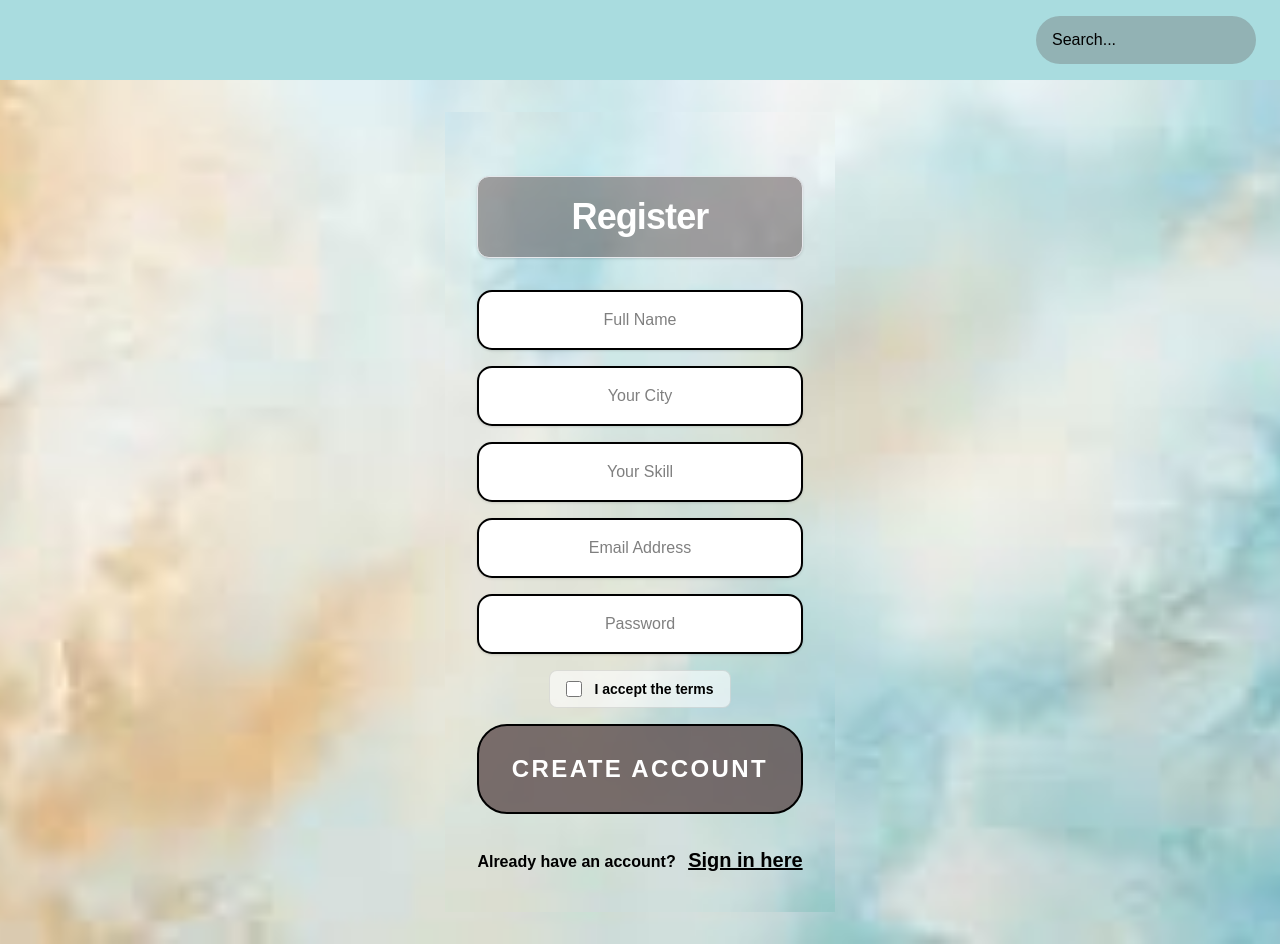
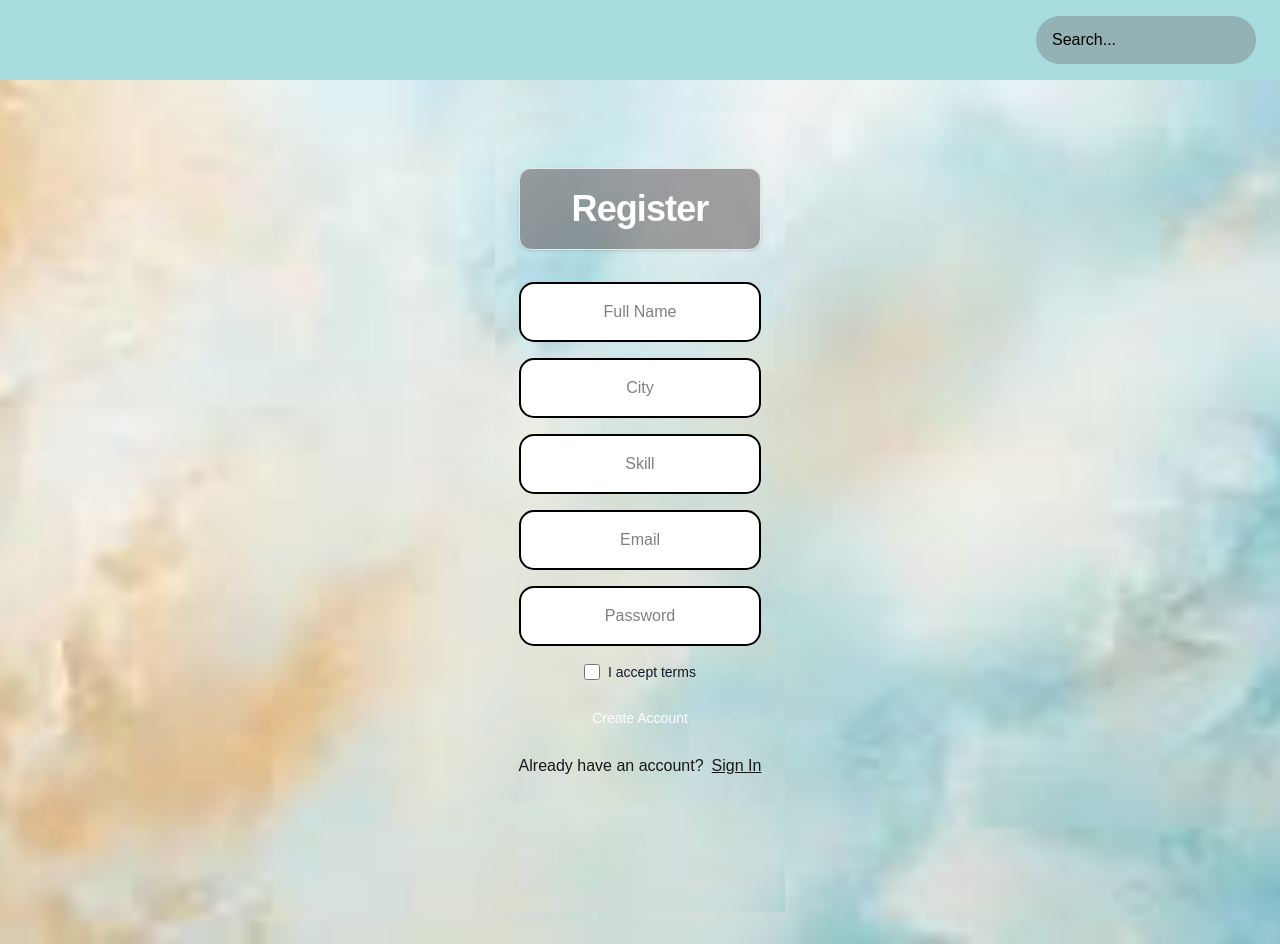
Before and after one commit to PallaviPattanashetti/newfrontend, a Next.js app: page /pages/Register in a window 1280 px wide. Built offline with nearby package versions, Linux system fonts and the light colour scheme.

Commit message:
seperated register nad login

```diff
--- a/app/components/RegisterForm.tsx
+++ b/app/components/RegisterForm.tsx
@@ -1,18 +1,180 @@
+
+// "use client";
+
+// import React, { useState } from "react";
+// import { Button, Checkbox, Label } from "flowbite-react";
+// import { useRouter } from "next/navigation";
+// import { motion, AnimatePresence } from "framer-motion";
+// import { createAccount, login } from "@/lib/user-services";
+
+// const RegisterForm = () => {
+//   const { push } = useRouter();
+
+
+//   const [switchBool, setSwitchBool] = useState(false);
+
+
+//   const [formData, setFormData] = useState({
+//     name: "",
+//     email: "",
+//     password: "",
+//     city: "",
+//     skill: "",
+//   });
+
+//   const handleSwitch = () => setSwitchBool(!switchBool);
+
+//   const handleSubmit = async (e: React.FormEvent) => {
+//     e.preventDefault();
+
+//     if (!switchBool) {
+
+//       const success = await createAccount(formData);
+//       if (success) {
+//         alert("Account Created! Please Sign In.");
+//         setSwitchBool(true);
+//       } else {
+//         alert("Registration failed. Email might already exist.");
+//       }
+//     } else {
+//       // LOGIN LOGIC
+//     //   const token = await login({
+//     //     UserEmail: formData.email,
+//     //     password: formData.password
+//     //   });
+
+// //       if (token) {
+// //         localStorage.setItem("token", token.token);
+// //         push("/HelpCategory");
+// //       } else {
+// //         alert("LOGIN NO GOOD!");
+// //       }
+//     }
+//   };
+
+
+//   const inputContainer = "w-full max-w-[505px] h-[60px] border-2 border-black rounded-[15px] bg-white flex items-center overflow-hidden mb-4 shadow-sm focus-within:ring-2 focus-within:ring-black transition-all";
+//   const inputBase = "w-full h-full text-center border-none focus:ring-0 text-black placeholder-black/50 font-medium bg-transparent";
+
+//   return (
+//     <div className="min-h-screen bg-cover bg-center flex flex-col items-center p-4 md:p-8"
+//          style={{ backgroundImage: "url('/assets/TBBackround.jpeg')" }}>
+
+
+
+
+//        <motion.div
+//         initial={{ y: -20, opacity: 0 }}
+//         animate={{ y: 0, opacity: 1 }}
+//         className="w-full max-w-87.5 bg-[#5F4F4F]/50 rounded-xl flex items-center justify-center my-6 md:my-8 p-5 border border-gray-200 shadow-sm"
+//       >
+//         <h1 className="text-3xl md:text-4xl font-bold text-white tracking-tight text-center">
+//        {switchBool ? "Sign In" : "Register"}
+//         </h1>
+//       </motion.div>
+
+//       <form onSubmit={handleSubmit} className="flex w-full max-w-lg flex-col items-center">
+
+//         <AnimatePresence mode="wait">
+//           <motion.div
+//             key={switchBool ? "login" : "register"}
+//             initial={{ opacity: 0, x: 20 }}
+//             animate={{ opacity: 1, x: 0 }}
+//             exit={{ opacity: 0, x: -20 }}
+//             className="w-full"
+//           >
+
+//             {!switchBool && (
+//               <>
+//                 <div className={inputContainer}>
+//                   <input
+//                     type="text" placeholder="Full Name" className={inputBase} required
+//                     onChange={(e) => setFormData({...formData, name: e.target.value})}
+//                   />
+//                 </div>
+//                 <div className={inputContainer}>
+//                   <input
+//                     type="text" placeholder="Your City" className={inputBase} required
+//                     onChange={(e) => setFormData({...formData, city: e.target.value})}
+//                   />
+//                 </div>
+//                 <div className={inputContainer}>
+//                   <input
+//                     type="text" placeholder="Your Skill" className={inputBase} required
+//                     onChange={(e) => setFormData({...formData, skill: e.target.value})}
+//                   />
+//                 </div>
+//               </>
+//             )}
+
+
+//             <div className={inputContainer}>
+//               <input
+//                 type="email" placeholder="Email Address" className={inputBase} required
+//                 onChange={(e) => setFormData({...formData, email: e.target.value})}
+//               />
+//             </div>
+//             <div className={inputContainer}>
+//               <input
+//                 type="password" placeholder="Password" className={inputBase} required
+//                 onChange={(e) => setFormData({...formData, password: e.target.value})}
+//               />
+//             </div>
+//           </motion.div>
+//         </AnimatePresence>
+
+
+//         {!switchBool && (
+//           <div className="flex items-center gap-3 bg-white/60 px-4 py-2 rounded-lg border border-black/10 mb-4">
+//             <Checkbox id="agree" className="border-2 border-black" required />
+//             <Label htmlFor="agree" className="font-bold text-black">I accept the terms</Label>
+//           </div>
+//         )}
+
+
+//         <Button
+//           type="submit"
+//           className="w-full max-w-100 h-17.5 md:h-22.5 bg-[#5F4F4F]/80 border-2 border-black rounded-[30px] hover:bg-black transition-all"
+//         >
+//           <span className="text-white text-2xl font-black uppercase tracking-widest">
+//             {switchBool ? "Login" : "Create Account"}
+//           </span>
+//         </Button>
+
+
+
+
+
+//         <div className="mt-8 text-center text-black font-bold">
+//           {switchBool ? "New to TimeBank?" : "Already have an account?"}{" "}
+//           <button
+//             type="button"
+//             className="underline font-black text-xl ml-2 hover:text-blue-900"
+//             onClick={handleSwitch}
+//           >
+//             {switchBool ? 'Register Here' : "Sign in here"}
+//           </button>
+//         </div>
+//       </form>
+//     </div>
+//   );
+// };
+
+// export default RegisterForm;
+
+
+
 
 "use client";
 
 import React, { useState } from "react";
 import { Button, Checkbox, Label } from "flowbite-react";
 import { useRouter } from "next/navigation";
-import { motion, AnimatePresence } from "framer-motion";
-import { createAccount, login } from "@/lib/user-services";
+import { createAccount } from "@/lib/user-services";
+import { motion } from "framer-motion";
 
-const RegisterForm = () => {
+const RegisterPage = () => {
   const { push } = useRouter();
-
-
-  const [switchBool, setSwitchBool] = useState(false);
-
 
   const [formData, setFormData] = useState({
     name: "",
@@ -22,50 +184,27 @@ const RegisterForm = () => {
     skill: "",
   });
 
-  const handleSwitch = () => setSwitchBool(!switchBool);
-
   const handleSubmit = async (e: React.FormEvent) => {
     e.preventDefault();
 
-    if (!switchBool) {
+    const success = await createAccount(formData);
 
-      const success = await createAccount(formData);
     if (success) {
       alert("Account Created! Please Sign In.");
-        setSwitchBool(true);
+      push("/login");
     } else {
       alert("Registration failed. Email might already exist.");
     }
-    } else {
-      // LOGIN LOGIC
-    //   const token = await login({
-    //     UserEmail: formData.email,
-    //     password: formData.password
-    //   });
-
-//       if (token) {
-//         localStorage.setItem("token", token.token);
-//         push("/HelpCategory");
-//       } else {
-//         alert("LOGIN NO GOOD!");
-//       }
-    }
   };
 
-
-  const inputContainer = "w-full max-w-[505px] h-[60px] border-2 border-black rounded-[15px] bg-white flex items-center overflow-hidden mb-4 shadow-sm focus-within:ring-2 focus-within:ring-black transition-all";
-  const inputBase = "w-full h-full text-center border-none focus:ring-0 text-black placeholder-black/50 font-medium bg-transparent";
+  const inputContainer =
+    "w-full max-w-[505px] h-[60px] border-2 border-black rounded-[15px] bg-white flex items-center mb-4";
+  const inputBase =
+    "w-full h-full text-center border-none focus:ring-0 text-black";
 
   return (
-    <div className="min-h-screen bg-cover bg-center flex flex-col items-center p-4 md:p-8"
+    <div className="min-h-screen flex flex-col items-center p-6 bg-cover bg-center"
          style={{ backgroundImage: "url('/assets/TBBackround.jpeg')" }}>
-
-      {/* <motion.div layout className="w-full max-w-150 bg-[#5F4F4F]/60 rounded-2xl flex items-center justify-center my-10 p-6 border border-black/10">
-        <h1 className="text-[40px] md:text-[64px] font-extrabold text-black uppercase tracking-tighter">
-          {switchBool ? "Sign In" : "Register"}
-        </h1>
-      </motion.div> */}
-
 
           <motion.div
         initial={{ y: -20, opacity: 0 }}
@@ -73,95 +212,66 @@ const RegisterForm = () => {
         className="w-full max-w-87.5 bg-[#5F4F4F]/50 rounded-xl flex items-center justify-center my-6 md:my-8 p-5 border border-gray-200 shadow-sm"
       >
         <h1 className="text-3xl md:text-4xl font-bold text-white tracking-tight text-center">
-       {switchBool ? "Sign In" : "Register"}
+       Register
         </h1>
       </motion.div>
 
-      <form onSubmit={handleSubmit} className="flex w-full max-w-lg flex-col items-center">
+      <form onSubmit={handleSubmit} className="w-full max-w-lg flex flex-col items-center">
 
-        <AnimatePresence mode="wait">
-          <motion.div
-            key={switchBool ? "login" : "register"}
-            initial={{ opacity: 0, x: 20 }}
-            animate={{ opacity: 1, x: 0 }}
-            exit={{ opacity: 0, x: -20 }}
-            className="w-full"
-          >
-
-            {!switchBool && (
-              <>
         <div className={inputContainer}>
-                  <input
-                    type="text" placeholder="Full Name" className={inputBase} required
-                    onChange={(e) => setFormData({...formData, name: e.target.value})}
+          <input type="text" placeholder="Full Name" required
+            className={inputBase}
+            onChange={(e) => setFormData({ ...formData, name: e.target.value })}
           />
         </div>
+
         <div className={inputContainer}>
-                  <input
-                    type="text" placeholder="Your City" className={inputBase} required
-                    onChange={(e) => setFormData({...formData, city: e.target.value})}
+          <input type="text" placeholder="City" required
+            className={inputBase}
+            onChange={(e) => setFormData({ ...formData, city: e.target.value })}
           />
         </div>
+
         <div className={inputContainer}>
-                  <input
-                    type="text" placeholder="Your Skill" className={inputBase} required
-                    onChange={(e) => setFormData({...formData, skill: e.target.value})}
+          <input type="text" placeholder="Skill" required
+            className={inputBase}
+            onChange={(e) => setFormData({ ...formData, skill: e.target.value })}
           />
         </div>
-              </>
-            )}
-
 
         <div className={inputContainer}>
-              <input
-                type="email" placeholder="Email Address" className={inputBase} required
-                onChange={(e) => setFormData({...formData, email: e.target.value})}
+          <input type="email" placeholder="Email" required
+            className={inputBase}
+            onChange={(e) => setFormData({ ...formData, email: e.target.value })}
           />
         </div>
+
         <div className={inputContainer}>
-              <input
-                type="password" placeholder="Password" className={inputBase} required
-                onChange={(e) => setFormData({...formData, password: e.target.value})}
+          <input type="password" placeholder="Password" required
+            className={inputBase}
+            onChange={(e) => setFormData({ ...formData, password: e.target.value })}
           />
         </div>
-          </motion.div>
-        </AnimatePresence>
 
+        <div className="flex items-center gap-2 mb-4">
+          <Checkbox required />
+          <Label>I accept terms</Label>
+        </div>
 
-        {!switchBool && (
-          <div className="flex items-center gap-3 bg-white/60 px-4 py-2 rounded-lg border border-black/10 mb-4">
-            <Checkbox id="agree" className="border-2 border-black" required />
-            <Label htmlFor="agree" className="font-bold text-black">I accept the terms</Label>
-          </div>
-        )}
+        <Button type="submit" className="w-full">Create Account</Button>
 
-
-        <Button
-          type="submit"
-          className="w-full max-w-100 h-17.5 md:h-22.5 bg-[#5F4F4F]/80 border-2 border-black rounded-[30px] hover:bg-black transition-all"
+        <p className="mt-4">
+          Already have an account?
+          <span
+            className="underline ml-2 cursor-pointer"
+            onClick={() => push("/pages/Signin")}
           >
-          <span className="text-white text-2xl font-black uppercase tracking-widest">
-            {switchBool ? "Login" : "Create Account"}
+            Sign In
           </span>
-        </Button>
-
-
-
-
-
-        <div className="mt-8 text-center text-black font-bold">
-          {switchBool ? "New to TimeBank?" : "Already have an account?"}{" "}
-          <button
-            type="button"
-            className="underline font-black text-xl ml-2 hover:text-blue-900"
-            onClick={handleSwitch}
-          >
-            {switchBool ? 'Register Here' : "Sign in here"}
-          </button>
-        </div>
+        </p>
       </form>
     </div>
   );
 };
 
-export default RegisterForm;
+export default RegisterPage;
--- /dev/null
+++ b/app/components/SigninForm.tsx
@@ -0,0 +1,101 @@
+"use client";
+
+import React, { useState } from "react";
+import { Button } from "flowbite-react";
+import { useRouter } from "next/navigation";
+import { login } from "@/lib/user-services";
+import { AnimatePresence, motion } from "framer-motion";
+
+const SigninPage = () => {
+  const { push } = useRouter();
+
+  const [formData, setFormData] = useState({
+    email: "",
+    password: "",
+  });
+
+  const handleSubmit = async (e: React.FormEvent) => {
+    e.preventDefault();
+
+    const token = await login({
+      UserEmail: formData.email,
+      password: formData.password,
+    });
+
+    if (token) {
+      localStorage.setItem("token", token.token);
+      push("/pages/");
+    } else {
+      alert("Invalid credentials");
+    }
+  };
+
+  const inputContainer =
+    "w-full max-w-[505px] h-[60px] border-2 border-black rounded-[15px] bg-white flex items-center overflow-hidden mb-4 shadow-sm focus-within:ring-2 focus-within:ring-black transition-all";
+  const inputBase =
+    "w-full h-full text-center border-none focus:ring-0 text-black placeholder-black/50 font-medium bg-transparent";
+
+  return (
+    <div
+      className="min-h-screen bg-cover bg-center flex flex-col items-center p-4 md:p-8"
+      style={{ backgroundImage: "url('/assets/TBBackround.jpeg')" }}
+    >
+      <motion.div
+        initial={{ y: -20, opacity: 0 }}
+        animate={{ y: 0, opacity: 1 }}
+        className="w-full max-w-87.5 bg-[#5F4F4F]/50 rounded-xl flex items-center justify-center my-6 md:my-8 p-5 border border-gray-200 shadow-sm"
+      >
+        <h1 className="text-3xl md:text-4xl font-bold text-white tracking-tight text-center">
+          Sign In
+        </h1>
+      </motion.div>
+
+      <form
+        onSubmit={handleSubmit}
+        className="w-full max-w-lg flex flex-col items-center"
+      >
+        <AnimatePresence mode="wait">
+          <motion.div className={inputContainer}>
+            <input
+              type="email"
+              placeholder="Email"
+              required
+              className={inputBase}
+              onChange={(e) =>
+                setFormData({ ...formData, email: e.target.value })
+              }
+            />
+          </motion.div>
+
+          <div className={inputContainer}>
+            <input
+              type="password"
+              placeholder="Password"
+              required
+              className={inputBase}
+              onChange={(e) =>
+                setFormData({ ...formData, password: e.target.value })
+              }
+            />
+          </div>
+        </AnimatePresence>
+
+        <Button type="submit" className="w-full">
+          Login
+        </Button>
+
+        <p className="mt-4">
+          New user?
+          <span
+            className="underline ml-2 cursor-pointer"
+            onClick={() => push("/pages/Register")}
+          >
+            Register
+          </span>
+        </p>
+      </form>
+    </div>
+  );
+};
+
+export default SigninPage;
--- a/app/layout.tsx
+++ b/app/layout.tsx
@@ -1,6 +1,7 @@
 import type { Metadata } from "next";
 import { Geist, Geist_Mono } from "next/font/google";
 import "./globals.css";
+
 
 
 const geistSans = Geist({
@@ -28,6 +29,7 @@ export default function RootLayout({
       lang="en"
       className={`${geistSans.variable} ${geistMono.variable} h-full antialiased`}
     >
+
       <body className="min-h-full flex flex-col">{children}</body>
     </html>
   );
--- a/app/page.tsx
+++ b/app/page.tsx
@@ -74,7 +74,7 @@ const Page = () => {
         transition={{ delay: 1.5, duration: 0.8 }}
         whileHover={{ scale: 1.03, backgroundColor: "rgba(95, 79, 79, 0.4)" }}
         whileTap={{ scale: 0.97 }}
-        onClick={() => router.push("/pages/Register")}
+        onClick={() => router.push("/pages/Signin")}
         className="w-full max-w-[350px] md:max-w-[400px] h-20 rounded-[24px] bg-[#5F4F4F]/30 border-2 border-black flex items-center justify-center text-[28px] md:text-[36px] font-bold text-black mt-20 shadow-2xl backdrop-blur-sm transition-colors cursor-pointer"
       >
         Get Started
--- a/interfaces/userinterfaces.ts
+++ b/interfaces/userinterfaces.ts
@@ -9,7 +9,7 @@ export interface UserInfo {
 
 
 export interface UserLogin {
-    email: string
+    UserEmail: string
     password: string
 }
 
--- a/lib/user-services.ts
+++ b/lib/user-services.ts
@@ -1,6 +1,6 @@
 import { Token, UserInfo } from "@/interfaces/userinterfaces";
 
-const url = "";
+const url = "https://realtimebank-bahgerc2cwcrfdgb.westus3-01.azurewebsites.net/api/user/register";
 
 export const createAccount = async (user: UserInfo) => {
     const res = await fetch(url + '/register', {
@@ -45,8 +45,8 @@ export const login = async (user: UserInfo) => {
     return data;
 }
 
-export const getUserByUsername = async (useremail: string) => {
-    const res = await fetch(url + `/GetUserByUseremail/${useremail}`);
+export const getUserByUsername = async (UserEmail: string) => {
+    const res = await fetch(url + `/GetUserByUseremail/${UserEmail}`);
     const data = await res.json();
     localStorage.setItem('user', JSON.stringify(data));
 }
```
Also changed, not shown: app/components/NavLinks.tsx (+8 -5 lines), app/pages/GoogleMap/page.tsx (+97 -97 lines), app/pages/Signin/page.tsx (added, +18 -0 lines). Lines whose indentation alone changed are shown as unchanged.
